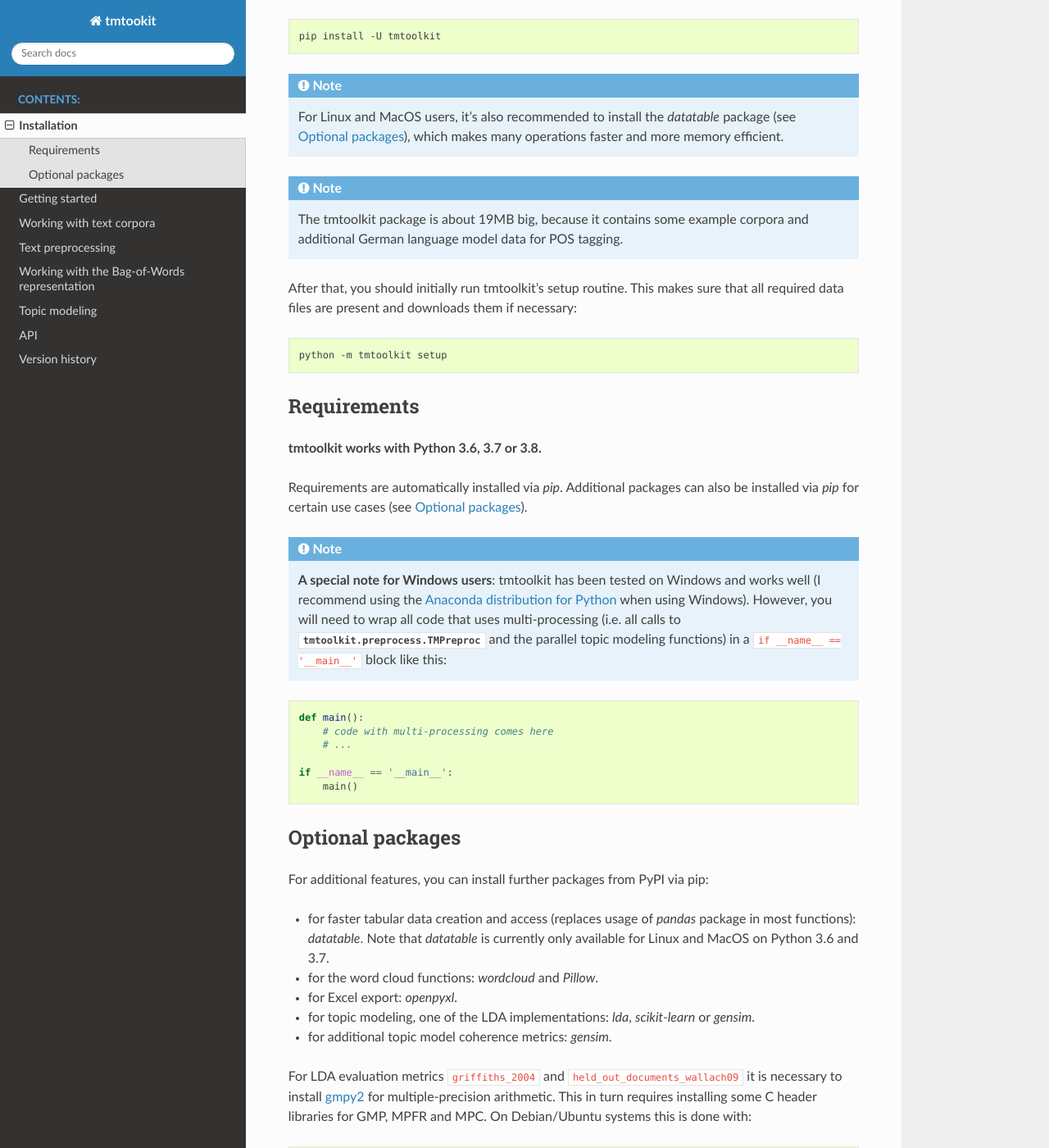
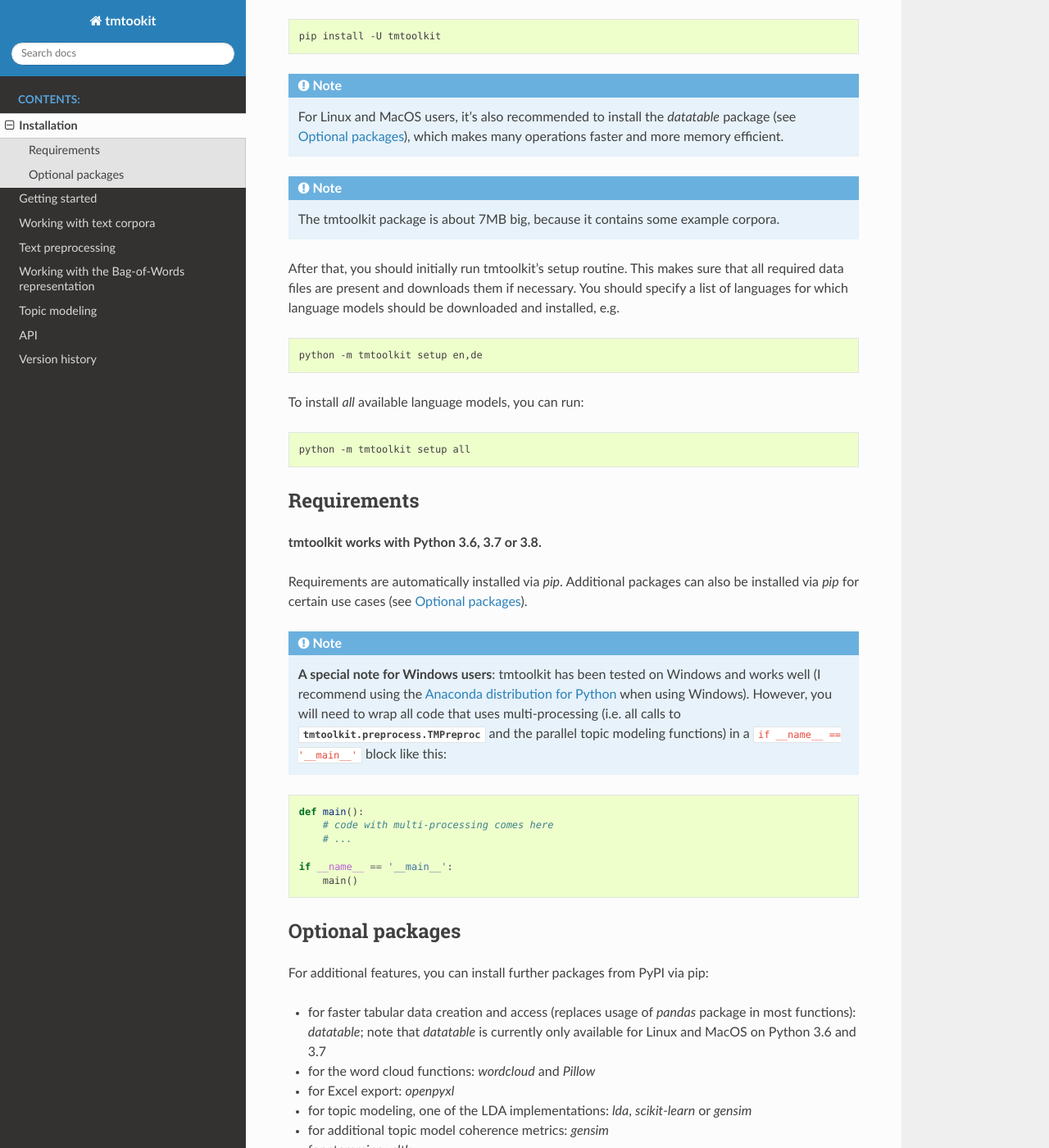
Before and after one commit to WZBSocialScienceCenter/tmtoolkit, a Sphinx documentation site: the page built from doc/source/install.rst, in a window 1280 px wide and 1400 px high, scrolled down 1131 px. Shown: the whole window at 82% size. Built offline with Sphinx 7.4.7 and the Read the Docs theme 2.0.0, drawn with Linux system fonts in a browser that asks for light colours.

```diff
--- a/doc/source/install.rst
+++ b/doc/source/install.rst
@@ -66,15 +66,21 @@ For the minimal installation, you can just do:
     which makes many operations faster and more memory efficient.
 
 .. note::
-    The tmtoolkit package is about 19MB big, because it contains some example corpora and additional German language
-    model data for POS tagging.
+    The tmtoolkit package is about 7MB big, because it contains some example corpora.
 
 After that, you should initially run tmtoolkit's setup routine. This makes sure that all required data files are
-present and downloads them if necessary:
+present and downloads them if necessary. You should specify a list of languages for which language models should be
+downloaded and installed, e.g.
 
 .. code-block:: text
 
-    python -m tmtoolkit setup
+    python -m tmtoolkit setup en,de
+
+To install *all* available language models, you can run:
+
+.. code-block:: text
+
+    python -m tmtoolkit setup all
 
 
 Requirements
@@ -109,12 +115,13 @@ Optional packages
 
 For additional features, you can install further packages from PyPI via pip:
 
-* for faster tabular data creation and access (replaces usage of *pandas* package in most functions): *datatable*.
-  Note that *datatable* is currently only available for Linux and MacOS on Python 3.6 and 3.7.
-* for the word cloud functions: *wordcloud* and *Pillow*.
-* for Excel export: *openpyxl*.
-* for topic modeling, one of the LDA implementations: *lda*, *scikit-learn* or *gensim*.
-* for additional topic model coherence metrics: *gensim*.
+* for faster tabular data creation and access (replaces usage of *pandas* package in most functions): *datatable*;
+  note that *datatable* is currently only available for Linux and MacOS on Python 3.6 and 3.7
+* for the word cloud functions: *wordcloud* and *Pillow*
+* for Excel export: *openpyxl*
+* for topic modeling, one of the LDA implementations: *lda*, *scikit-learn* or *gensim*
+* for additional topic model coherence metrics: *gensim*
+* for stemming: *nltk*
 
 For LDA evaluation metrics ``griffiths_2004`` and ``held_out_documents_wallach09`` it is necessary to install
 `gmpy2 <https://github.com/aleaxit/gmpy>`_ for multiple-precision arithmetic. This in turn requires installing some C
--- a/doc/source/intro.rst
+++ b/doc/source/intro.rst
@@ -10,7 +10,7 @@ offering good performance on large datasets by the means of vectorized operation
 `SpaCy <https://spacy.io/>`_ and `SciPy <https://scipy.org/>`_.
 
 At the moment, tmtoolkit focuses on methods around the *Bag-of-words* model, but word vectors (word embeddings) can
-also be accessed.
+also be generated.
 
 The documentation for tmtoolkit is available on `tmtoolkit.readthedocs.org <https://tmtoolkit.readthedocs.org>`_ and
 the GitHub code repository is on
@@ -69,7 +69,7 @@ Topic modeling
   <topic_modeling.ipynb#Displaying-and-exporting-topic-modeling-results>`_
 * `visualize topic-word distributions and document-topic distributions <topic_modeling.ipynb#Visualizing-topic-models>`_
   as word clouds or heatmaps
-* coherence for individual topics
+* model coherence (`Mimno et al. 2011 <https://dl.acm.org/citation.cfm?id=2145462>`_) for individual topics
 * integrate `PyLDAVis <https://pyldavis.readthedocs.io/en/latest/>`_ to visualize results
 
 
--- a/requirements.txt
+++ b/requirements.txt
@@ -6,4 +6,4 @@
 -e .[all]
 
 # don't forget to install the language models too via:
-# python tmtoolkit setup de,el,en,es,fr,it,lt,nb,nl,pt
+# python tmtoolkit setup all
```
Also changed, not shown: README.rst (+21 -24 lines), .travis.yml, 4 other files.
